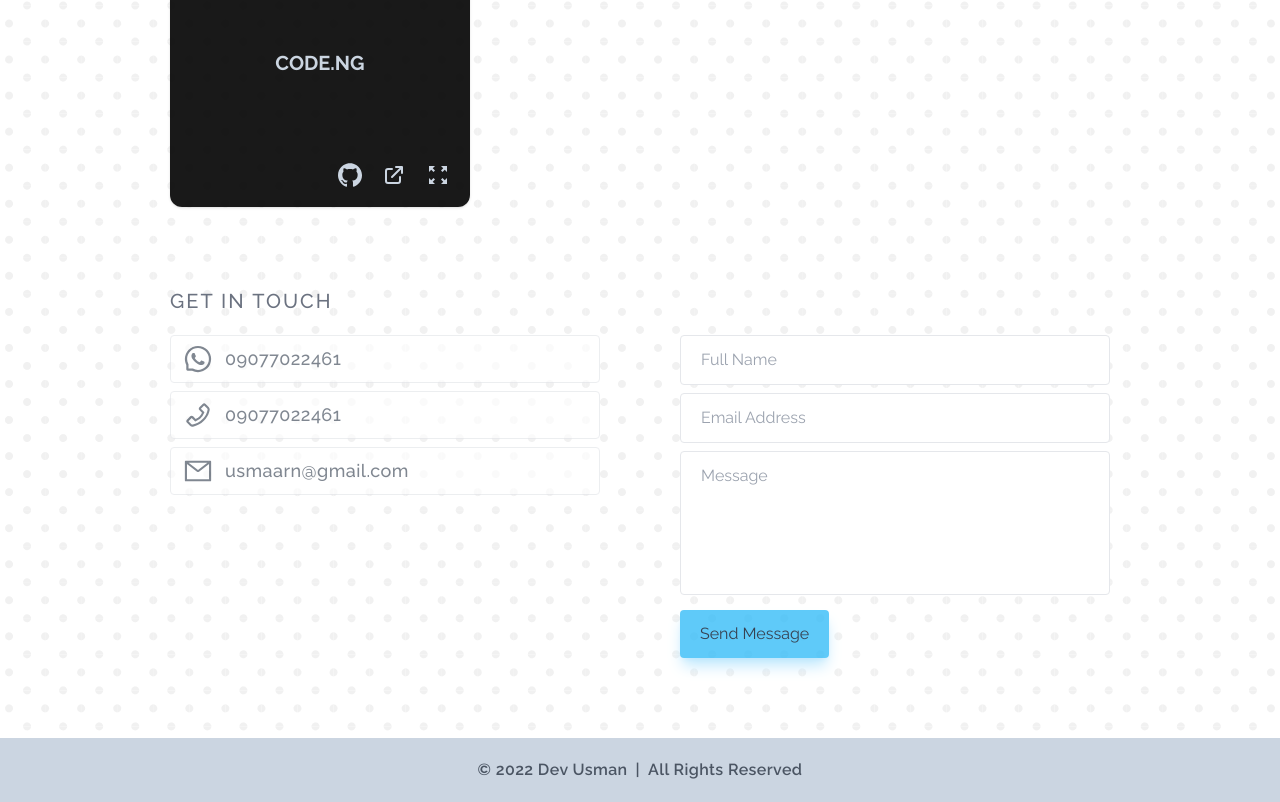
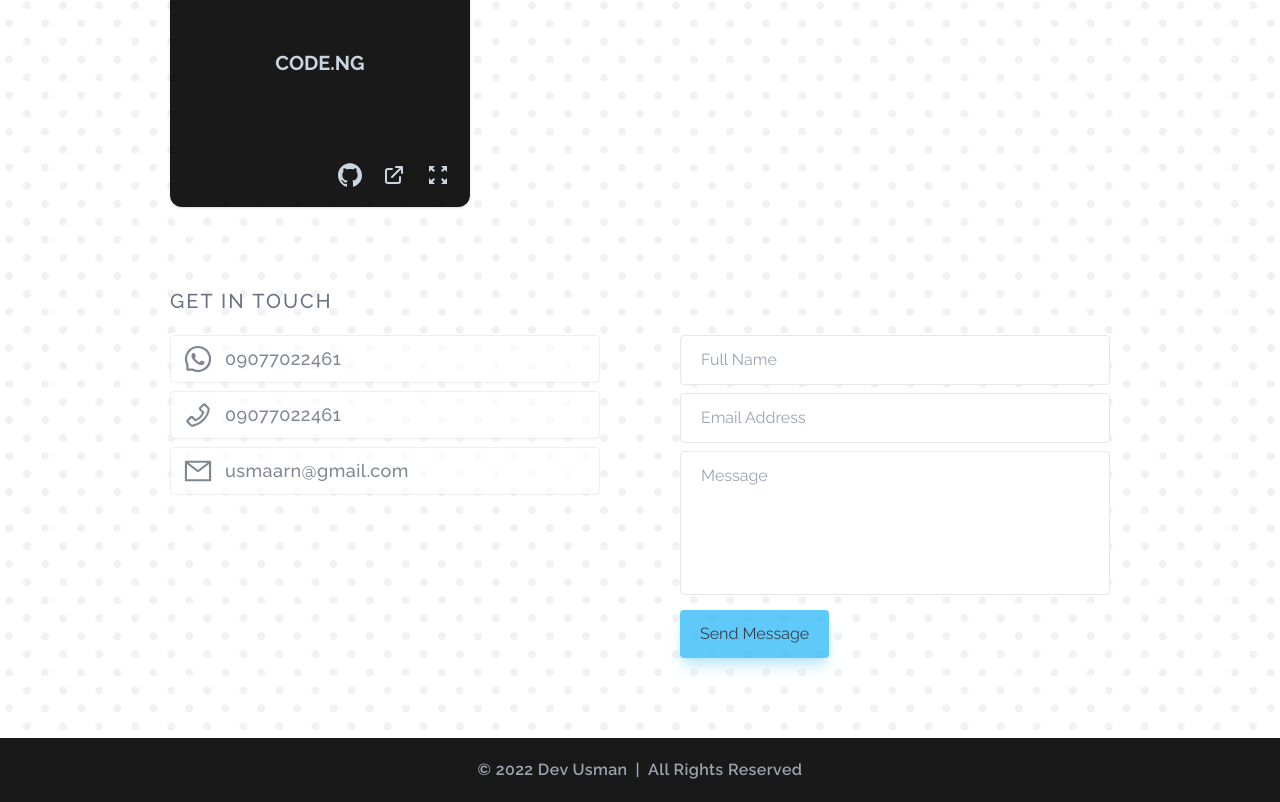
Before and after one commit to usmaarn/portfolio, a Next.js app: page / in a window 1280 px wide. Shown: the part 2377-3179 px from the top of the page. Built offline with nearby package versions, Linux system fonts and the light colour scheme.

Commit message:
added social media links

```diff
--- a/layouts/Footer.jsx
+++ b/layouts/Footer.jsx
@@ -2,7 +2,7 @@
 
 export default function Footer(){
     return(
-        <div className="mt-20 py-5 bg-slate-300 text-center capitalize font-semibold tracking-wide">
+        <div className="mt-20 py-5 bg-black/90 text-gray-400 text-center capitalize font-semibold tracking-wide">
             <p className='flex items-center gap-2 justify-center'>
                 <span>
                     &copy; {new Date().getFullYear()} <a href="/">Dev Usman</a>
```
